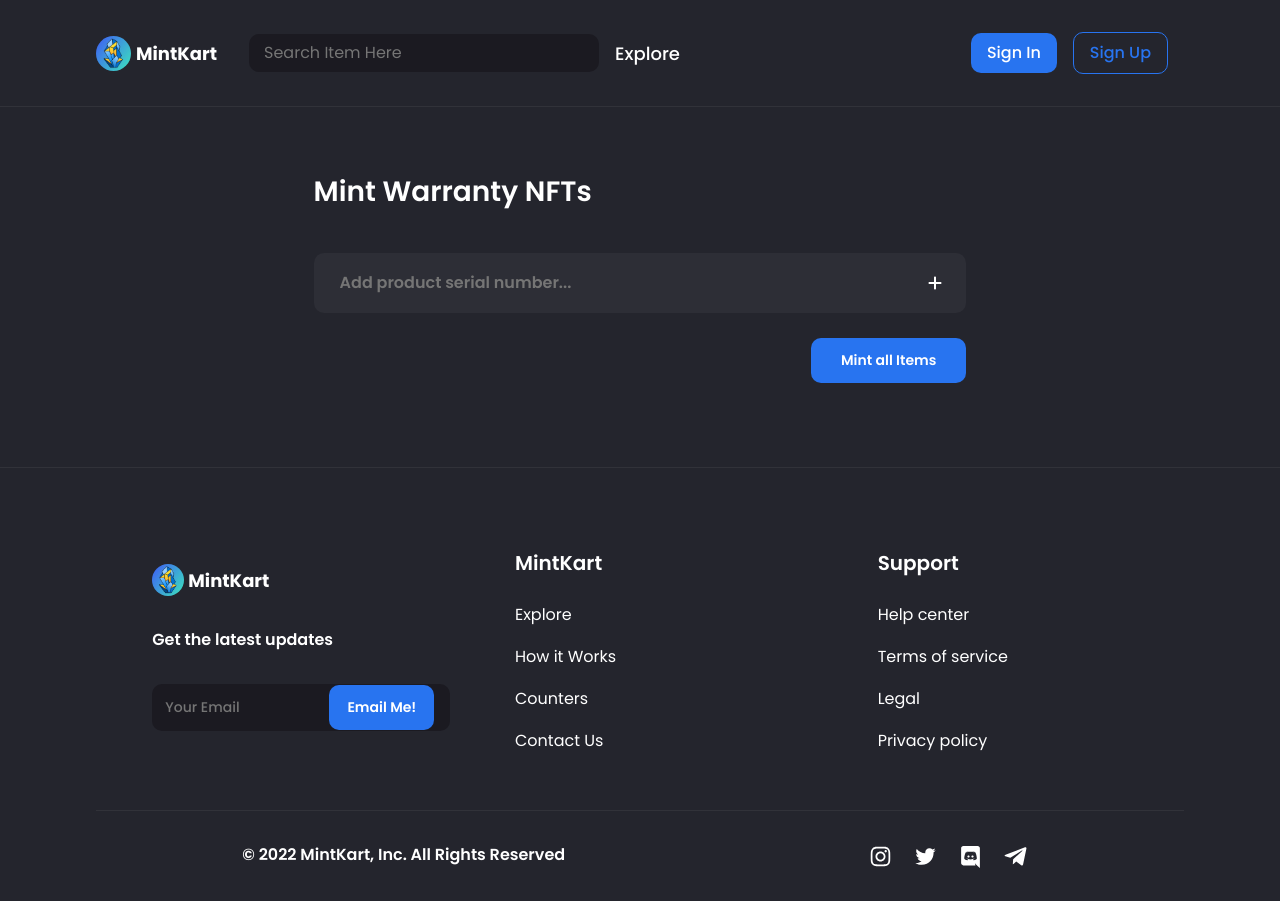
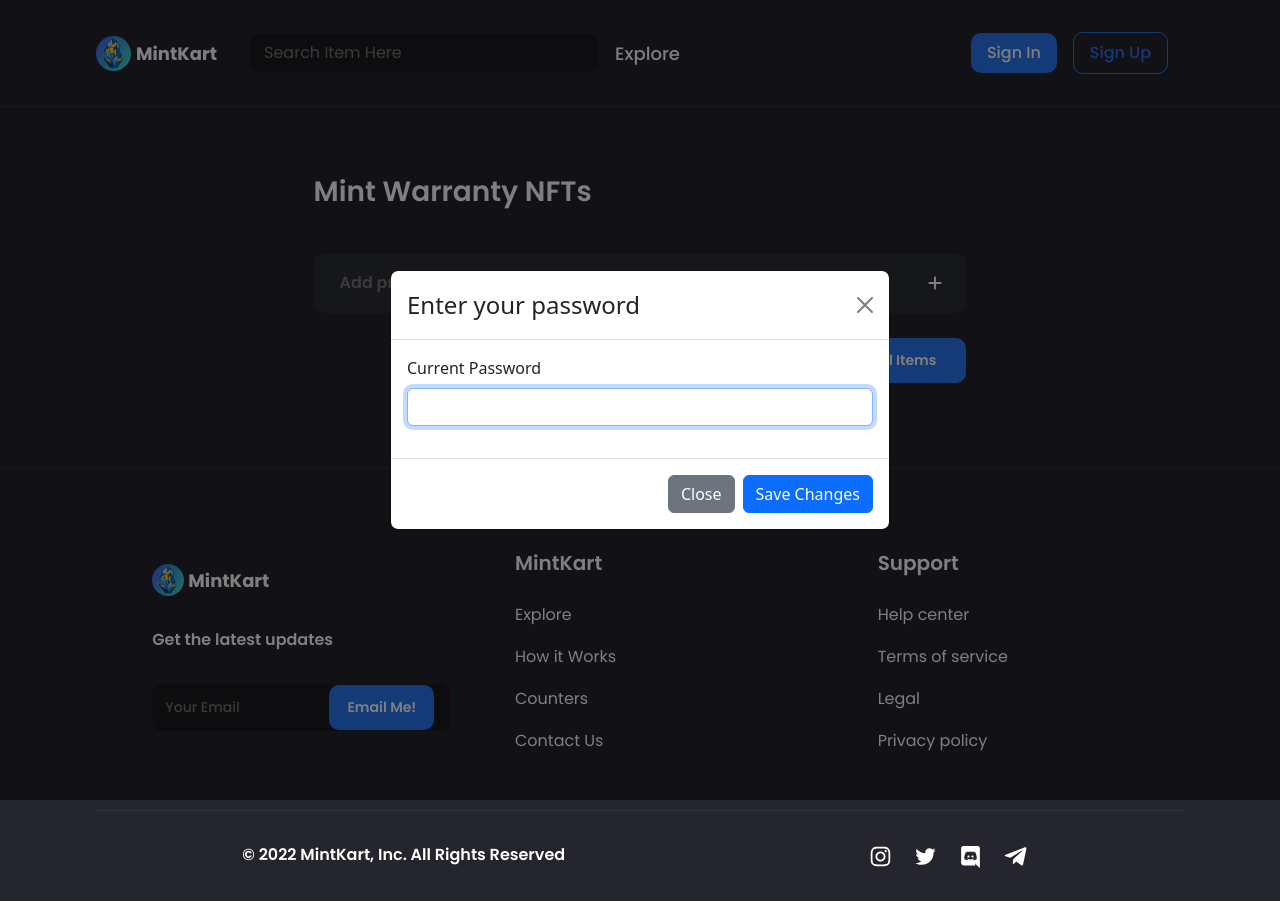
Before and after one commit to The-Thunderbirds/Mint-Kart-UI, a React (Create React App) app: page /mint in a window 1280 px wide. Both pictures are taken after a click on the button "Mint all Items". Built offline with nearby package versions, Linux system fonts and the light colour scheme.

Commit message:
Added Password Modal for Minting

```diff
--- a/src/pages/create/Create.jsx
+++ b/src/pages/create/Create.jsx
@@ -2,6 +2,9 @@
 import './create.css'
 import { FontAwesomeIcon } from '@fortawesome/react-fontawesome';
 import { faPlus } from '@fortawesome/free-solid-svg-icons';
+import Form from 'react-bootstrap/Form';
+import Modal from 'react-bootstrap/Modal';
+import Button from 'react-bootstrap/Button';
 
 const Create = () => {
 
@@ -22,12 +25,16 @@
     };
   }, [inputValue]);
 
+  const [show, setShow] = useState(false);
+
+  const handleClose = () => setShow(false);
+  const handleShow = () => setShow(true);
+
+
   const handleAddButtonClick = () => {
     console.log(inputValue)
 		const newItem = {
-			itemName: inputValue,
-			quantity: 1,
-			isSelected: false,
+			itemName: inputValue
 		};
 
 		const newItems = [...items, newItem];
@@ -54,10 +61,33 @@
             </div>
           ))}
         </div>
-        <button className='mint-button'>Mint all Items</button>
+        <button className='mint-button' onClick={handleShow}>Mint all Items</button>
       </div>
+      <Modal show={show} onHide={handleClose} centered >
+      <Modal.Header closeButton>
+        <Modal.Title>Enter your password</Modal.Title>
+      </Modal.Header>
+      <Modal.Body>
+        <Form>
+          <Form.Group className="mb-3">
+            <Form.Label>Current Password</Form.Label>
+            <Form.Control
+              type="password"
+              autoFocus
+            />
+          </Form.Group>
+        </Form>
+      </Modal.Body>
+      <Modal.Footer>
+        <Button variant="secondary" onClick={handleClose}>
+          Close
+        </Button>
+        <Button variant="primary" onClick={handleClose}>
+          Save Changes
+        </Button>
+      </Modal.Footer>
+    </Modal>
     </div>
-
   )
 };
 
```
